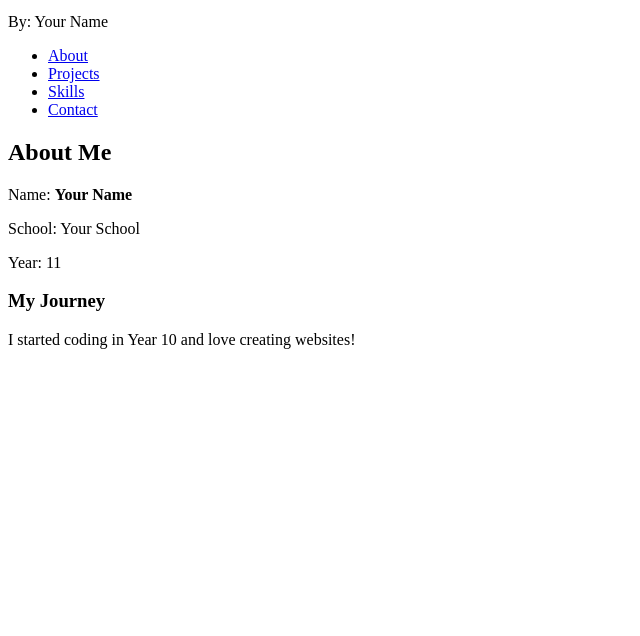
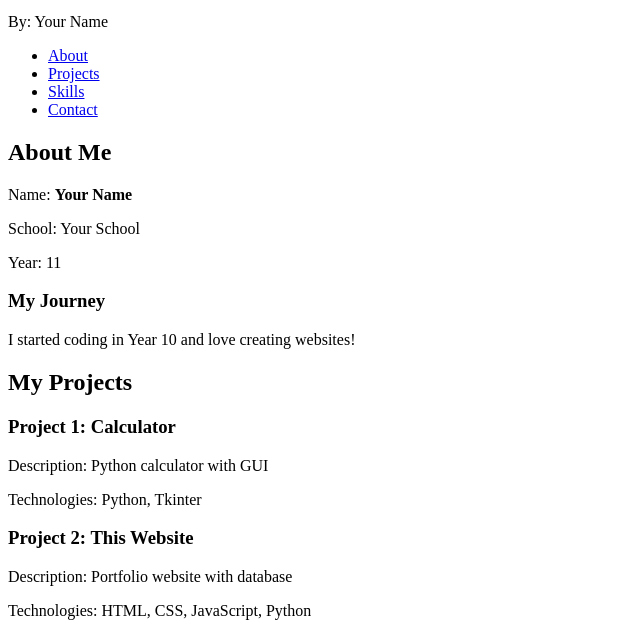
Before and after one commit to KazumaCalder/module_5, a plain HTML site: page index.html in a window 1280 px wide. Shown: the part 199-835 px from the top of the page, without its empty margins (0-640 px from the left). Before the commit the page ends 800 px from the top, so only its background shows below. Drawn offline with Linux system fonts and the light colour scheme.

Commit message:
added projects section

```diff
--- a/index.html
+++ b/index.html
@@ -48,3 +48,20 @@
         <p>I started coding in Year 10 and love creating websites!</p>
     </section>
 </main>
+
+<!-- Add this after the about section, still inside <main> -->
+<section id="projects">
+    <h2>My Projects</h2>
+
+    <article>                                <!-- article for self-contained content -->
+        <h3>Project 1: Calculator</h3>
+        <p>Description: Python calculator with GUI</p>
+        <p>Technologies: Python, Tkinter</p>
+    </article>
+
+    <article>
+        <h3>Project 2: This Website</h3>
+        <p>Description: Portfolio website with database</p>
+        <p>Technologies: HTML, CSS, JavaScript, Python</p>
+    </article>
+</section>
```
